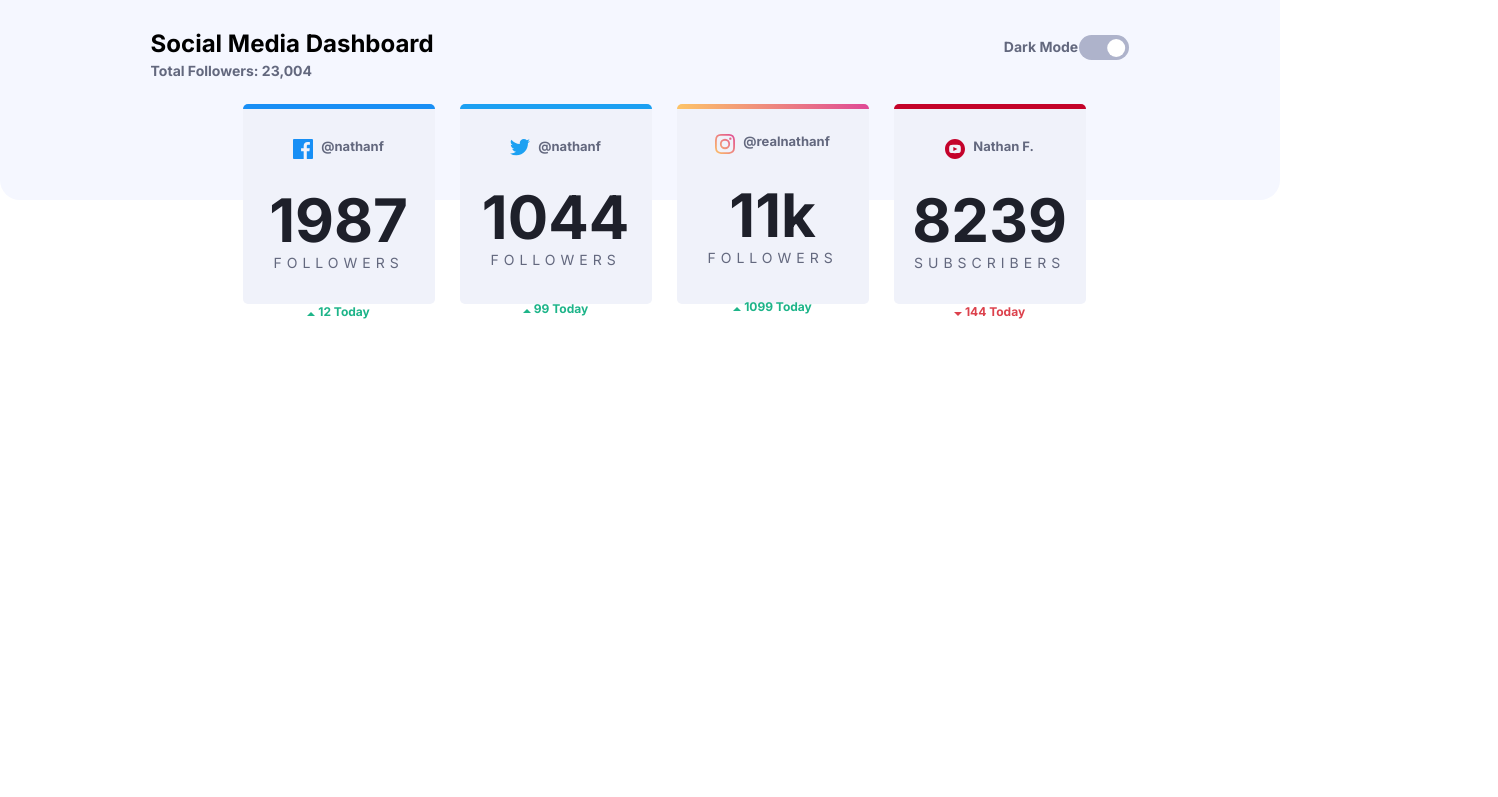
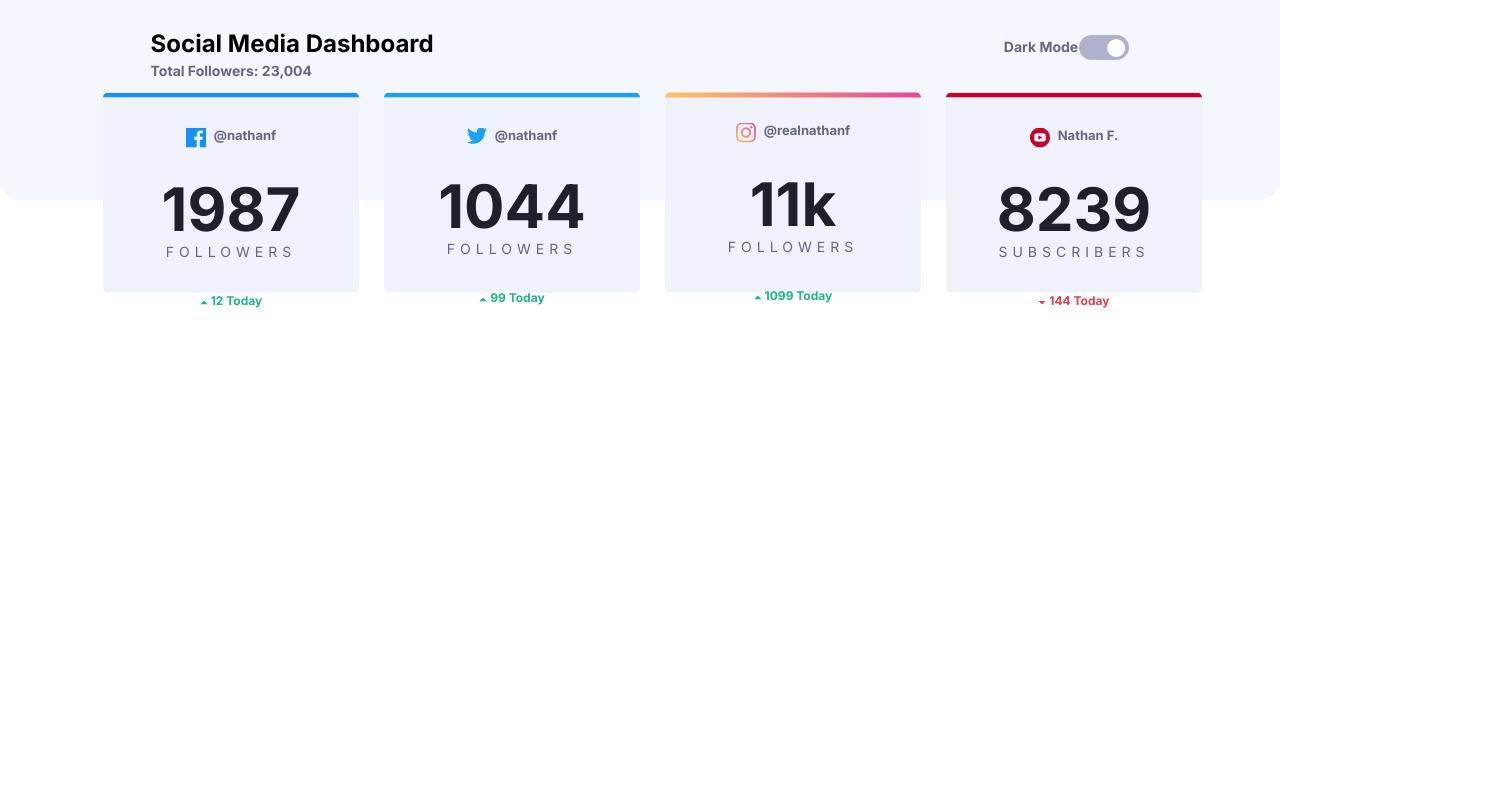
Before and after one commit to KamilKonopski/social-media-dashboard-with-theme-switcher-master, a plain HTML site: page index.html in a window 1280 px wide. Shown: the top 797 px of the page, 1498 px wide, since content can reach past the window. Drawn offline with nearby package versions, Linux system fonts and the light colour scheme.

Commit message:
change position

```diff
--- a/scss/_dashboard.scss
+++ b/scss/_dashboard.scss
@@ -1,15 +1,12 @@
 .dashboard {
 	display: flex;
 	flex-wrap: wrap;
-	left: 5%;
-	position: absolute;
-	top: 30%;
+	justify-content: center;
+	transform: translateY(-3%);
 
 	@media screen and (min-width: 1024px) {
 		flex-wrap: nowrap;
-		left: 17%;
-		top: 13%;
-		width: 100%;
+		transform: translateY(-50%);
 	}
 
 	&__item {
@@ -26,7 +23,7 @@
 		@media screen and (min-width: 1024px) {
 			margin-left: 2.5rem;
 			height: 25vh;
-			width: 15%;
+			width: 20%;
 		}
 	}
 
```
Also changed, not shown: css/main.min.css, 1 other file.
